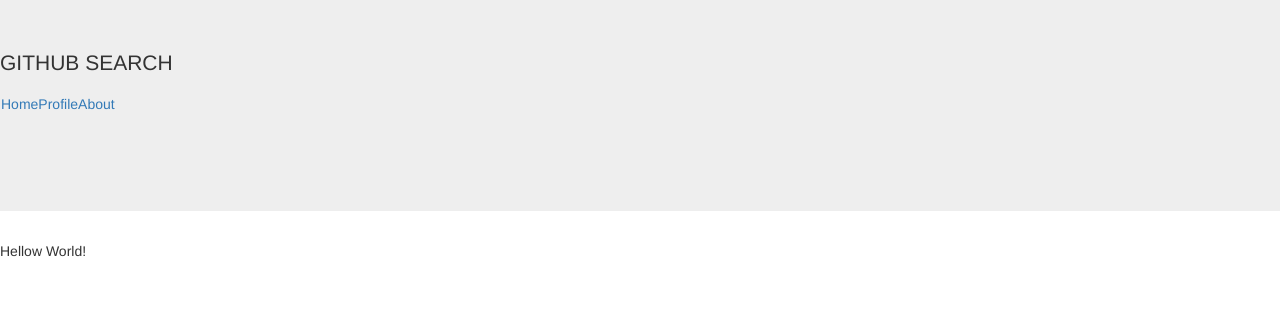
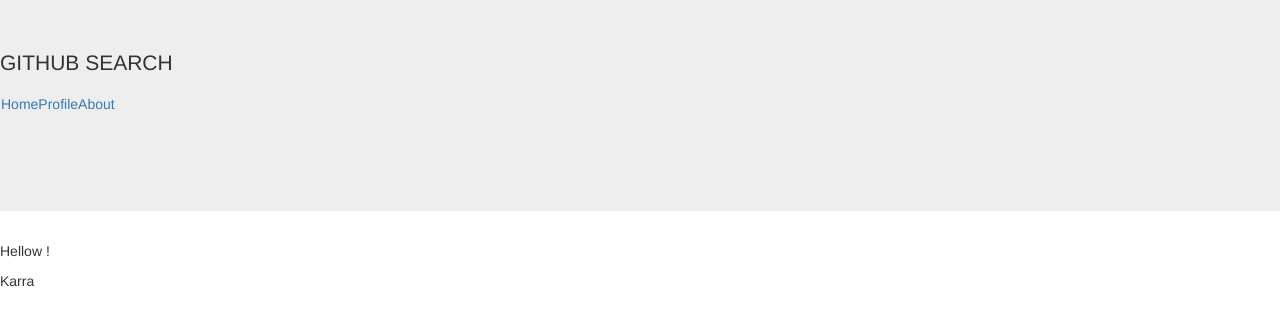
Before and after one commit to Eugeneiregi/GitSearch, an Angular app: page /profile in a window 1280 px wide. Shown: the top 326 px of the page. Built offline with nearby package versions, Linux system fonts and the light colour scheme; no server answers.

Commit message:
Profiles input

```diff
--- a/src/app/profile/profile.component.html
+++ b/src/app/profile/profile.component.html
@@ -1 +1,9 @@
-<p>Hellow World!</p>
+<p>Hellow !</p>
+<p>Karra</p>
+<div *ngIf="profile">
+  <div class="panel panel-default">
+    <div class="panel-heading">
+         {{profile.name}} <small>({{profile.login}})</small>
+    </div>
+  </div>
+</div>
--- a/src/app/profile/profile.component.ts
+++ b/src/app/profile/profile.component.ts
@@ -9,10 +9,13 @@
   styleUrls: ['./profile.component.css']
 })
 export class ProfileComponent implements OnInit {
+   profile;
+
 
   constructor(private profileService: ProfileService) {
     this.profileService.getProfileInfo().subscribe(profile => {
           console.log(profile);
+          this.profile = profile;
     });
   }
 
```
